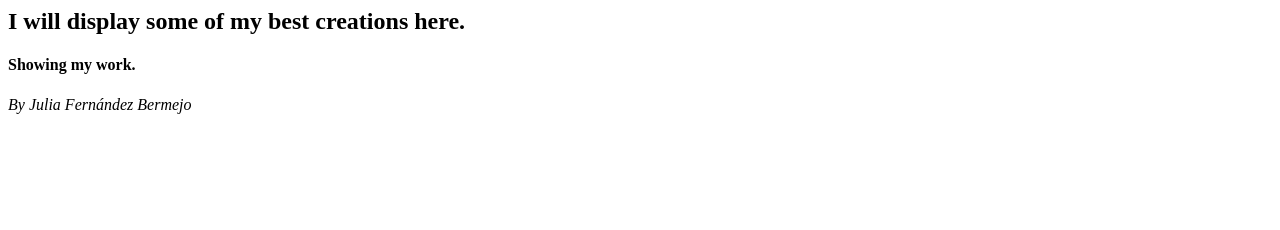
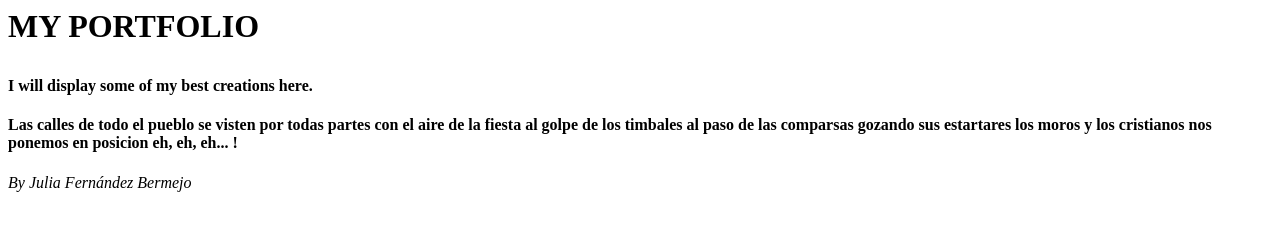
Before and after one commit to JuliaFdezB/JuliaFdez.github.io, a plain HTML site: page index.html in a window 1280 px wide. Drawn offline with Linux system fonts and the light colour scheme.

Commit message:
paquito el chocolatero

```diff
--- a/index.html
+++ b/index.html
@@ -1,20 +1,27 @@
-<html>
+
 
 <head>
 <title> MY PORTFOLIO </title>
 </head>
 
 <head>
-<p><h2><b>I will display some of my best creations here.</b></h2></p>
+<p align="center" border="dotted" color="pink"><h1> MY PORTFOLIO <h1/></p>
+<p align="center" color="pink"><h4><b>I will display some of my best creations here.</b></h4></p>
 </head>
 
 <body>
-<p><h4>Showing my work.</h4></p>
+<p backround color="pink" color="white align="center"><h4>Las calles de todo el pueblo
+se visten por todas partes
+con el aire de la fiesta
+al golpe de los timbales
+al paso de las comparsas
+gozando sus estartares
+los moros y los cristianos
+nos ponemos en posicion
+eh, eh, eh... !</h4></p>
+<p src="https://www.bing.com/images/search?view=detailV2&ccid=BoFcyBN1&id=48135154DBB960FF6D81042A538BEBF23DF74A06&thid=OIP.BoFcyBN13ywQstoeutXs0AHaEK&mediaurl=https%3a%2f%2fi.ytimg.com%2fvi%2fkQohyCJlz9g%2fmaxresdefault.jpg&cdnurl=https%3a%2f%2fth.bing.com%2fth%2fid%2fR.06815cc81375df2c10b2da1ebad5ecd0%3frik%3dBkr3PfLri1MqBA%26pid%3dImgRaw%26r%3d0&exph=720&expw=1280&q=paquito+el+chocolatero&simid=607989175380701854&FORM=IRPRST&ck=F62E1C0D439B8D468A71FFEFB941BAC6&selectedIndex=23"><p/>
 </body>
 
 <body>
 <p><i>By Julia Fernández Bermejo</i></p>
 </body>
-
-
-</html>
```
Also changed, not shown: portfolio.html (+1 -1 lines).
